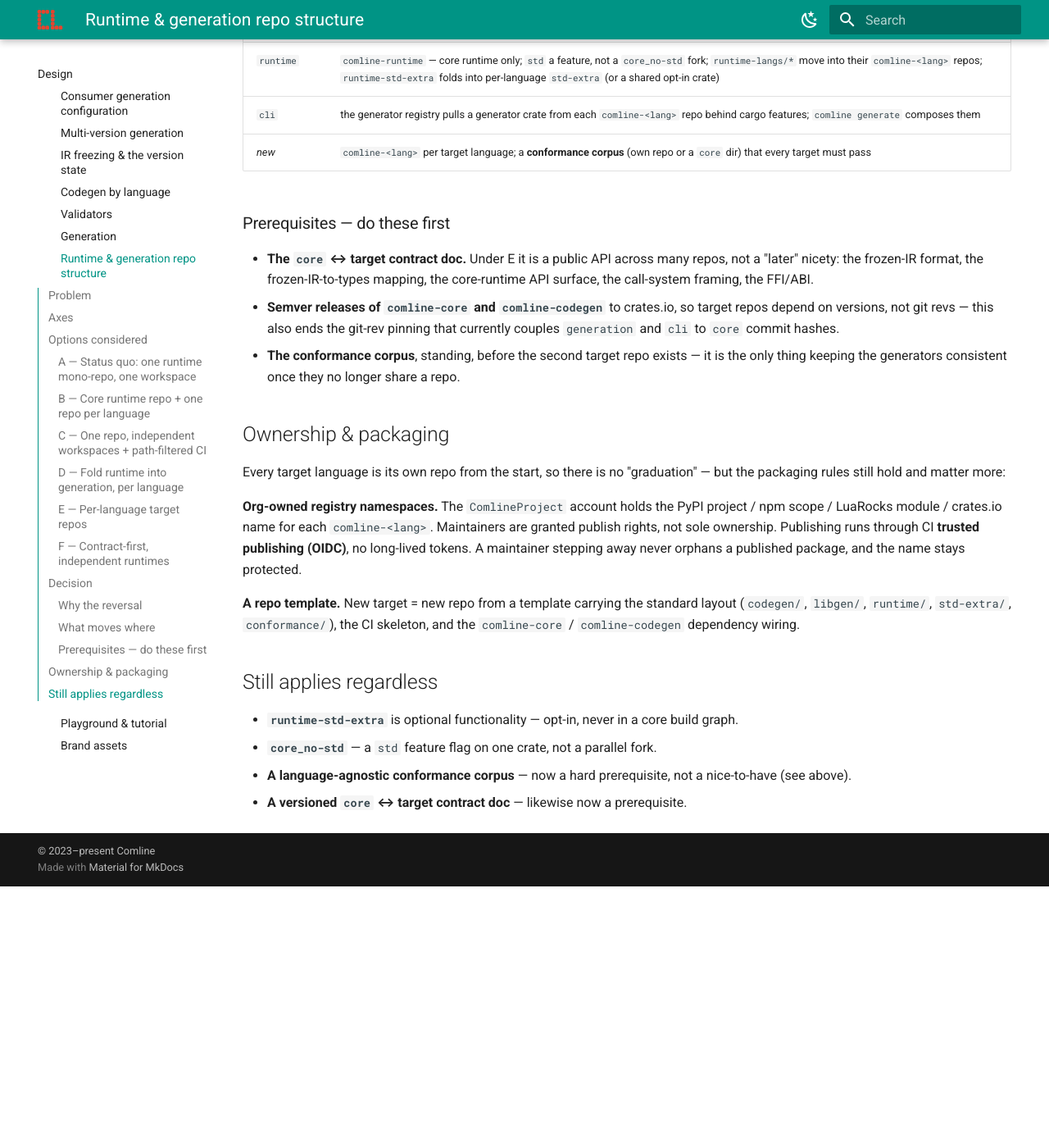
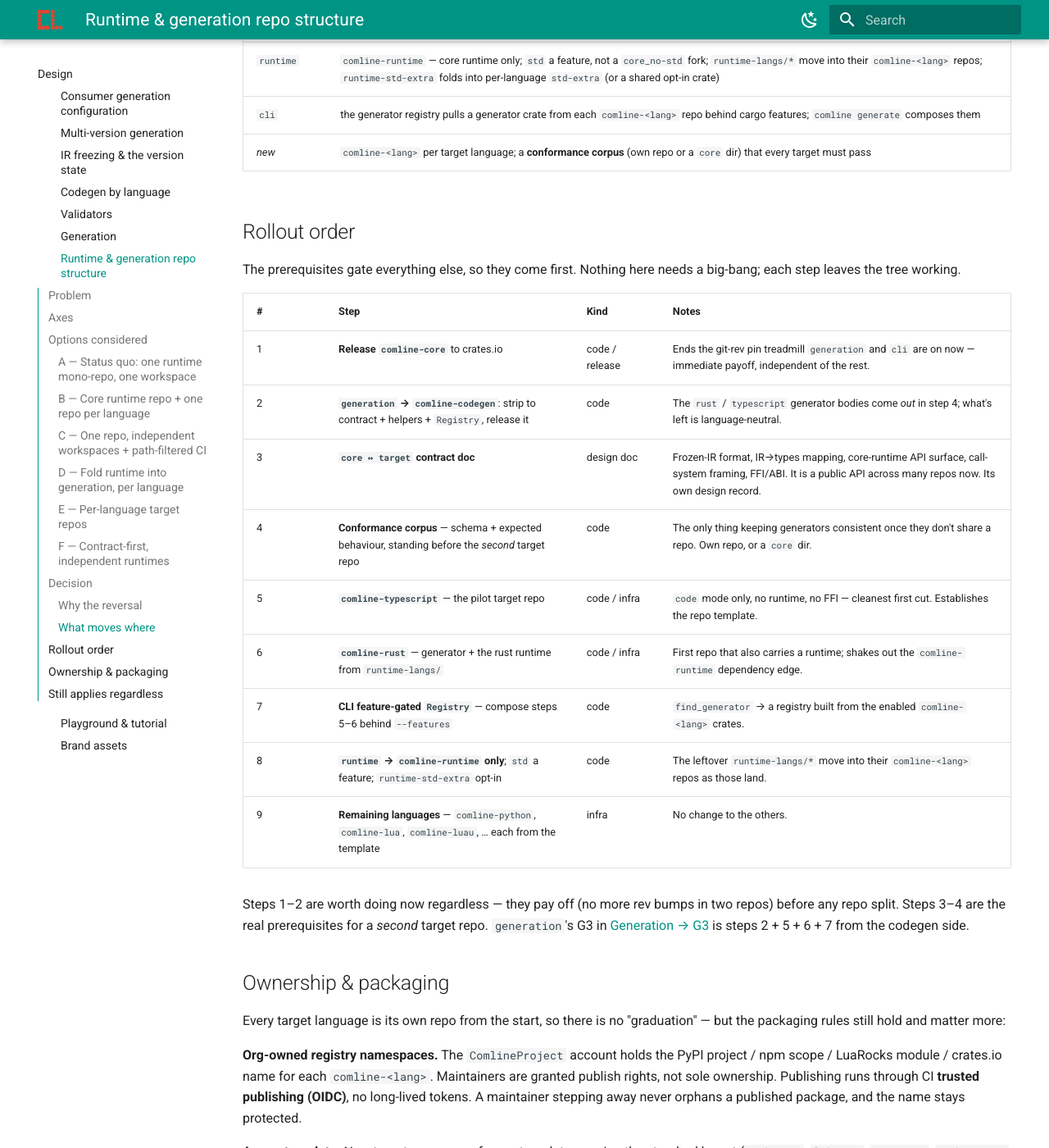
Before and after one commit to ComlineProject/docs, an MkDocs documentation site: the page built from docs/docs/design/runtime-repo-structure.md, in a window 1280 px wide and 1400 px high, scrolled down 4030 px. Shown: the whole window at 82% size. Built offline with MkDocs 1.6.1 and Material for MkDocs 9.7.7, drawn with Linux system fonts in a browser that asks for light colours; the version menu is left out; before the commit the page ends 5111 px from its top, so only the background shows below that; some of the changed text lies outside the part shown.

Commit message:
docs(design): sequence the per-language-repo rollout
Replace the flat 'prerequisites' list with a 9-step Rollout order table:
release comline-core (kills the pin treadmill), generation -> comline-codegen,
core<->target contract doc, conformance corpus, comline-typescript pilot,
comline-rust, CLI feature-gated registry, runtime -> comline-runtime,
remaining languages. Steps 1-2 pay off now regardless; 3-4 gate the second
target repo. Fix the 'see above' refs.

```diff
--- a/docs/docs/design/runtime-repo-structure.md
+++ b/docs/docs/design/runtime-repo-structure.md
@@ -188,17 +188,27 @@ changed the read:
 | `cli` | the generator registry pulls a generator crate from each `comline-<lang>` repo behind cargo features; `comline generate` composes them |
 | *new* | `comline-<lang>` per target language; a **conformance corpus** (own repo or a `core` dir) that every target must pass |
 
-### Prerequisites — do these first
+## Rollout order
 
-- **The `core` ↔ target contract doc.** Under E it is a public API across many
-  repos, not a "later" nicety: the frozen-IR format, the frozen-IR-to-types
-  mapping, the core-runtime API surface, the call-system framing, the FFI/ABI.
-- **Semver releases of `comline-core` and `comline-codegen`** to crates.io, so
-  target repos depend on versions, not git revs — this also ends the git-rev
-  pinning that currently couples `generation` and `cli` to `core` commit hashes.
-- **The conformance corpus**, standing, before the second target repo exists —
-  it is the only thing keeping the generators consistent once they no longer
-  share a repo.
+The prerequisites gate everything else, so they come first. Nothing here needs a
+big-bang; each step leaves the tree working.
+
+| # | Step | Kind | Notes |
+|---|---|---|---|
+| 1 | **Release `comline-core`** to crates.io | code / release | Ends the git-rev pin treadmill `generation` and `cli` are on now — immediate payoff, independent of the rest. |
+| 2 | **`generation` → `comline-codegen`**: strip to contract + helpers + `Registry`, release it | code | The `rust` / `typescript` generator bodies come *out* in step 4; what's left is language-neutral. |
+| 3 | **`core ↔ target` contract doc** | design doc | Frozen-IR format, IR→types mapping, core-runtime API surface, call-system framing, FFI/ABI. It is a public API across many repos now. Its own design record. |
+| 4 | **Conformance corpus** — schema + expected behaviour, standing before the *second* target repo | code | The only thing keeping generators consistent once they don't share a repo. Own repo, or a `core` dir. |
+| 5 | **`comline-typescript`** — the pilot target repo | code / infra | `code` mode only, no runtime, no FFI — cleanest first cut. Establishes the repo template. |
+| 6 | **`comline-rust`** — generator + the rust runtime from `runtime-langs/` | code / infra | First repo that also carries a runtime; shakes out the `comline-runtime` dependency edge. |
+| 7 | **CLI feature-gated `Registry`** — compose steps 5–6 behind `--features` | code | `find_generator` → a registry built from the enabled `comline-<lang>` crates. |
+| 8 | **`runtime` → `comline-runtime` only**; `std` a feature; `runtime-std-extra` opt-in | code | The leftover `runtime-langs/*` move into their `comline-<lang>` repos as those land. |
+| 9 | **Remaining languages** — `comline-python`, `comline-lua`, `comline-luau`, … each from the template | infra | No change to the others. |
+
+Steps 1–2 are worth doing now regardless — they pay off (no more rev bumps in
+two repos) before any repo split. Steps 3–4 are the real prerequisites for a
+*second* target repo. `generation`'s G3 in [Generation → G3](generation.md#g3-split-to-per-language-repos)
+is steps 2 + 5 + 6 + 7 from the codegen side.
 
 ## Ownership & packaging
 
@@ -217,9 +227,11 @@ skeleton, and the `comline-core` / `comline-codegen` dependency wiring.
 
 ## Still applies regardless
 
+Independent of the layout, and unchanged by the reversal:
+
 - **`runtime-std-extra`** is optional functionality — opt-in, never in a core
   build graph.
 - **`core_no-std`** — a `std` feature flag on one crate, not a parallel fork.
-- **A language-agnostic conformance corpus** — now a hard prerequisite, not a
-  nice-to-have (see above).
-- **A versioned `core` ↔ target contract doc** — likewise now a prerequisite.
+- **The conformance corpus** and the **`core` ↔ target contract doc** — under
+  the phased plan these were "later"; under E they are hard prerequisites for a
+  second target repo (Rollout order, steps 3–4).
```
